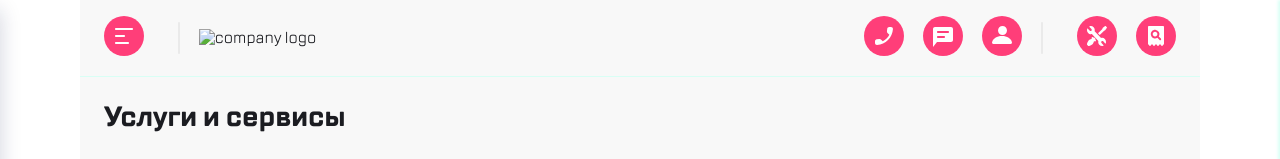
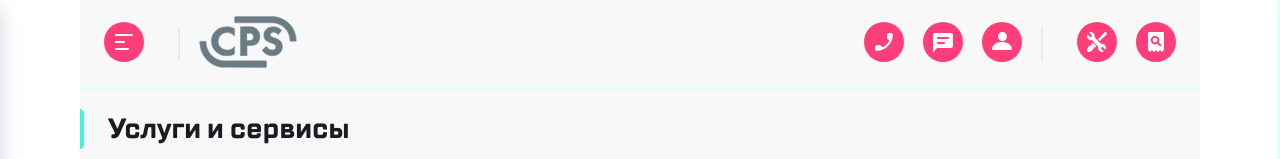
Before and after one commit to CantDefeatAirmanx/final-page-gitpages, a plain HTML site: page index.html in a window 1280 px wide. Shown: the top 159 px of the page. Drawn offline with Linux system fonts and the light colour scheme; files whose address does not match are found by name.

Commit message:
fixing paths

```diff
--- a/index.html
+++ b/index.html
@@ -18,7 +18,7 @@
 
           <li class="side-bar-menu__element side-bar-menu__element--passive company-logo">
             <div class="company-logo">
-              <img src="/src/images/Group.svg" alt="company logo">
+              <img src="./images/Group.svg" alt="company logo">
             </div>
           </li>
 
@@ -111,7 +111,7 @@
 
             <li class="mobile-menu__element mobile-menu__element--passive mobile-menu__company-logo company-logo">
               <div class="company-logo">
-                <img src="/src/images/Group.svg" alt="company logo">
+                <img src="./images/Group.svg" alt="company logo">
               </div>
             </li>
 
@@ -620,7 +620,7 @@
           </section>
 
         </main>
-        <footer class="main-content__main-footer main-footer">
+        <footer class="main-footer">
           <div class="main-footer__paragraph">
             <p>© 2019 CPS</p>
             <p>Разработано командой Apesong</p>
--- a/style.css
+++ b/style.css
@@ -519,7 +519,7 @@ select:focus {
       margin: 0 32px; } }
 
 .page-info__header-img-container {
-  content: url(/src/images/icons/highlight.svg); }
+  content: url(./static/highlight.svg); }
 
 .page-info__header {
   display: flex;
@@ -542,7 +542,7 @@ select:focus {
       margin: 0 32px; } }
 
 .page-info__header-img-container {
-  content: url(/src/images/icons/highlight.svg); }
+  content: url(./static/highlight.svg); }
 
 .high-res-header {
   display: flex;
@@ -1205,7 +1205,7 @@ select:focus {
     font-weight: bold;
     margin-bottom: 24px; }
   .form__heading::before {
-    content: url(/src/images/icons/highlight.svg);
+    content: url(./static/highlight.svg);
     position: absolute;
     left: -16px;
     top: -6px; }
```
Also changed, not shown: 1 other file.
